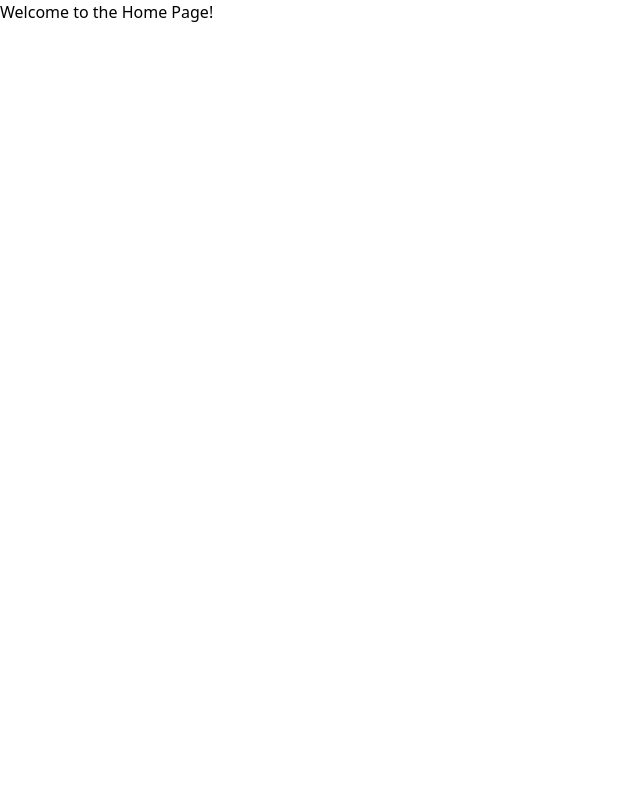
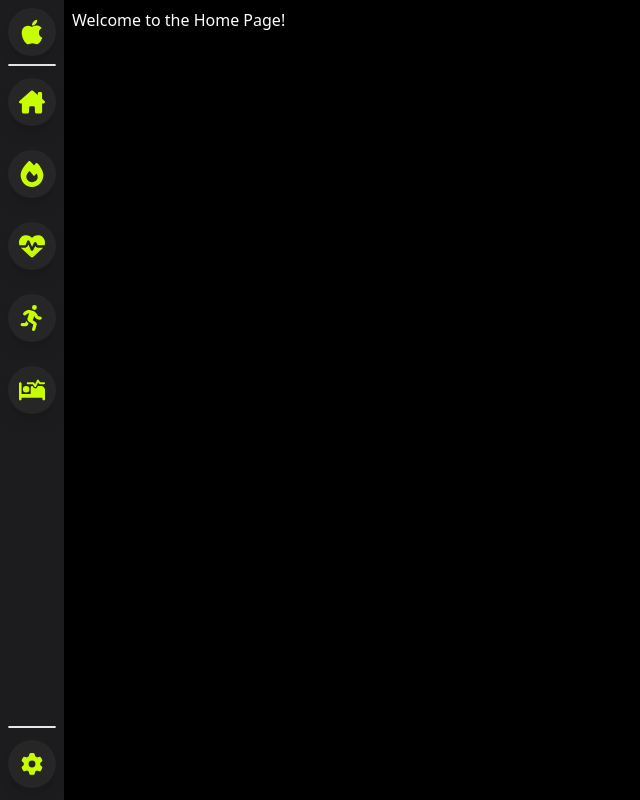
Before and after one commit to Jdwalli/Apple-Watch-Workouts, a React (Create React App) app in the folder frontend/: page / in a window 1280 px wide. Shown: the whole page, without its empty margins (0-640 px from the left). Built offline with nearby package versions, Linux system fonts and the light colour scheme.

Commit message:
Added vertical navigation bar

```diff
--- a/frontend/package.json
+++ b/frontend/package.json
@@ -15,6 +15,7 @@
     "http-proxy-middleware": "^2.0.6",
     "react": "^18.2.0",
     "react-dom": "^18.2.0",
+    "react-icons": "^5.0.1",
     "react-router": "^6.22.1",
     "react-router-dom": "^6.22.1",
     "react-scripts": "5.0.1",
--- a/frontend/src/App.tsx
+++ b/frontend/src/App.tsx
@@ -1,5 +1,8 @@
 import React from "react";
 import { Routes, Route } from "react-router-dom";
+
+// Navigation
+import VerticalNavigation from "./components/navigation/VerticalNavigation";
 
 // Pages
 import HomePage from "./pages/home/HomePage";
@@ -10,7 +13,9 @@ import SleepPage from "./pages/sleep/SleepPage";
 
 function App() {
   return (
-    <div className="App">
+    <div className="bg-black">
+      <VerticalNavigation />
+      <div className="ml-16 p-2">
       <Routes>
         <Route path="/" element={<HomePage />} />
         <Route path="/activity" element={<ActivityPage />} />
@@ -18,6 +23,8 @@ function App() {
         <Route path="/workouts" element={<WorkoutsPage />} />
         <Route path="/sleep" element={<SleepPage />} />
       </Routes>
+      </div>
+
     </div>
   );
 }
--- /dev/null
+++ b/frontend/src/components/navigation/VerticalNavigation.tsx
@@ -0,0 +1,46 @@
+import React from "react";
+import {
+  FaApple,
+  FaHouseChimney,
+  FaFire,
+  FaHeartPulse,
+  FaPersonRunning,
+  FaBedPulse,
+  FaGear,
+} from "react-icons/fa6";
+
+const VerticalNavigation: React.FC = () => {
+  return (
+    <div
+      className="fixed top-0 left-0 h-screen w-16 flex flex-col
+    bg-[#1C1C1E] shadow-lg"
+    >
+      <SideBarIcon icon={<FaApple size="28" />} text={"Temp Icon"} />
+      <Divider />
+      <SideBarIcon icon={<FaHouseChimney size="26" />} text={"Home"} />
+      <SideBarIcon icon={<FaFire size="26" />} text={"Activity"} />
+      <SideBarIcon icon={<FaHeartPulse size="26" />} text={"Vitals"} />
+      <SideBarIcon icon={<FaPersonRunning size="26" />} text={"Workouts"} />
+      <SideBarIcon icon={<FaBedPulse size="26" />} text={"Sleep"} />
+      <div className="mt-auto"></div>
+      <Divider />
+      <SideBarIcon icon={<FaGear size="22" />} text={"Settings"} />
+    </div>
+  );
+};
+
+interface SidebarIcon {
+  icon: any;
+  text: string;
+}
+
+const SideBarIcon = (props: SidebarIcon) => (
+  <div className="sidebar-icon group">
+    {props.icon}
+    <span className="sidebar-tooltip group-hover:scale-100">{props.text}</span>
+  </div>
+);
+
+const Divider = () => <hr className="sidebar-hr" />;
+
+export default VerticalNavigation;
--- a/frontend/src/styles/index.css
+++ b/frontend/src/styles/index.css
@@ -1,3 +1,48 @@
 @tailwind base;
 @tailwind components;
 @tailwind utilities;
+
+*,
+*::before,
+*::after {
+  box-sizing: border-box;
+  margin: 0;
+  padding: 0;
+}
+
+body {
+    background-color: black;
+    color: white;
+}
+
+@layer components {
+    .sidebar-icon {
+      @apply relative flex items-center justify-center
+      h-12 w-12 mt-2 mb-2 mx-auto
+    bg-[#262626] hover:bg-[#C8FE00]
+    text-[#C8FE00] hover:text-white
+      hover:rounded-xl rounded-3xl
+      transition-all duration-300 ease-linear
+      cursor-pointer shadow-lg ;
+    }
+
+    .sidebar-icon:not(:first-child) {
+        @apply mt-3 mb-3
+    }
+
+    .sidebar-tooltip {
+      @apply absolute w-auto p-2 m-2 min-w-max left-14 rounded-md shadow-md
+      text-white bg-gray-900
+      text-xs font-bold
+      transition-all duration-100 scale-0 origin-left;
+    }
+
+    .sidebar-hr {
+      @apply bg-gray-200 dark:bg-gray-800
+      border border-gray-200 dark:border-gray-800 rounded-full
+      mx-2;
+    }
+
+
+
+  }
--- a/frontend/tailwind.config.js
+++ b/frontend/tailwind.config.js
@@ -6,10 +6,15 @@ module.exports = {
   theme: {
     extend: {
       colors: {
-        background: '#131517',
-        shade: '#1E1F25',
-        grayshade: '#292732',
-        secondary: ''
+        background: "#0A111B",
+        graysec: "#1B1F29",
+        // #6E40FF
+        // #FF92DF
+        // #FB2A6C
+        // #C3FA00
+        // #B1E3FF
+
+
       }
     },
   },
```
Also changed, not shown: 1 other file (tests, documents, lock files or other folders).
